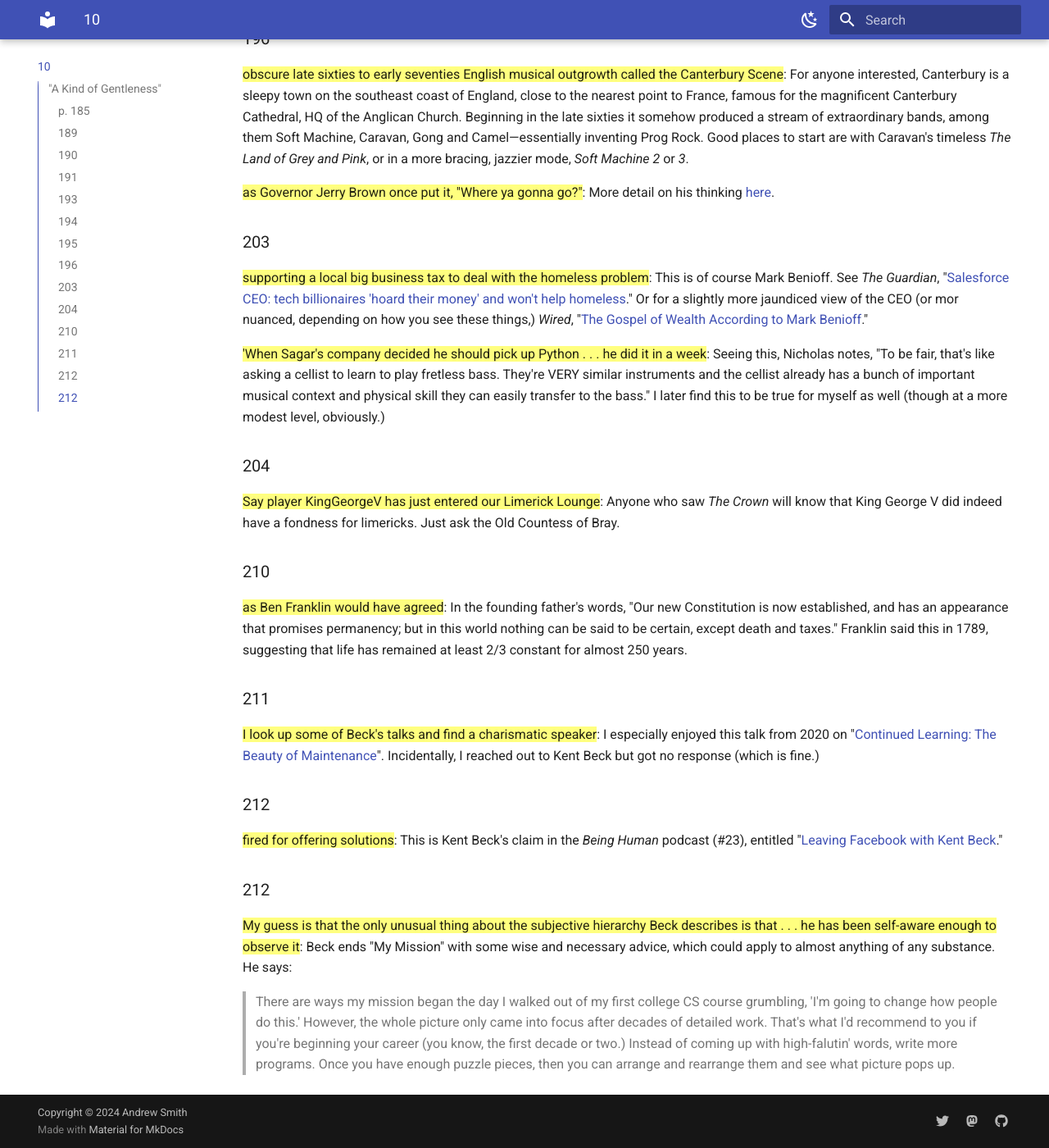
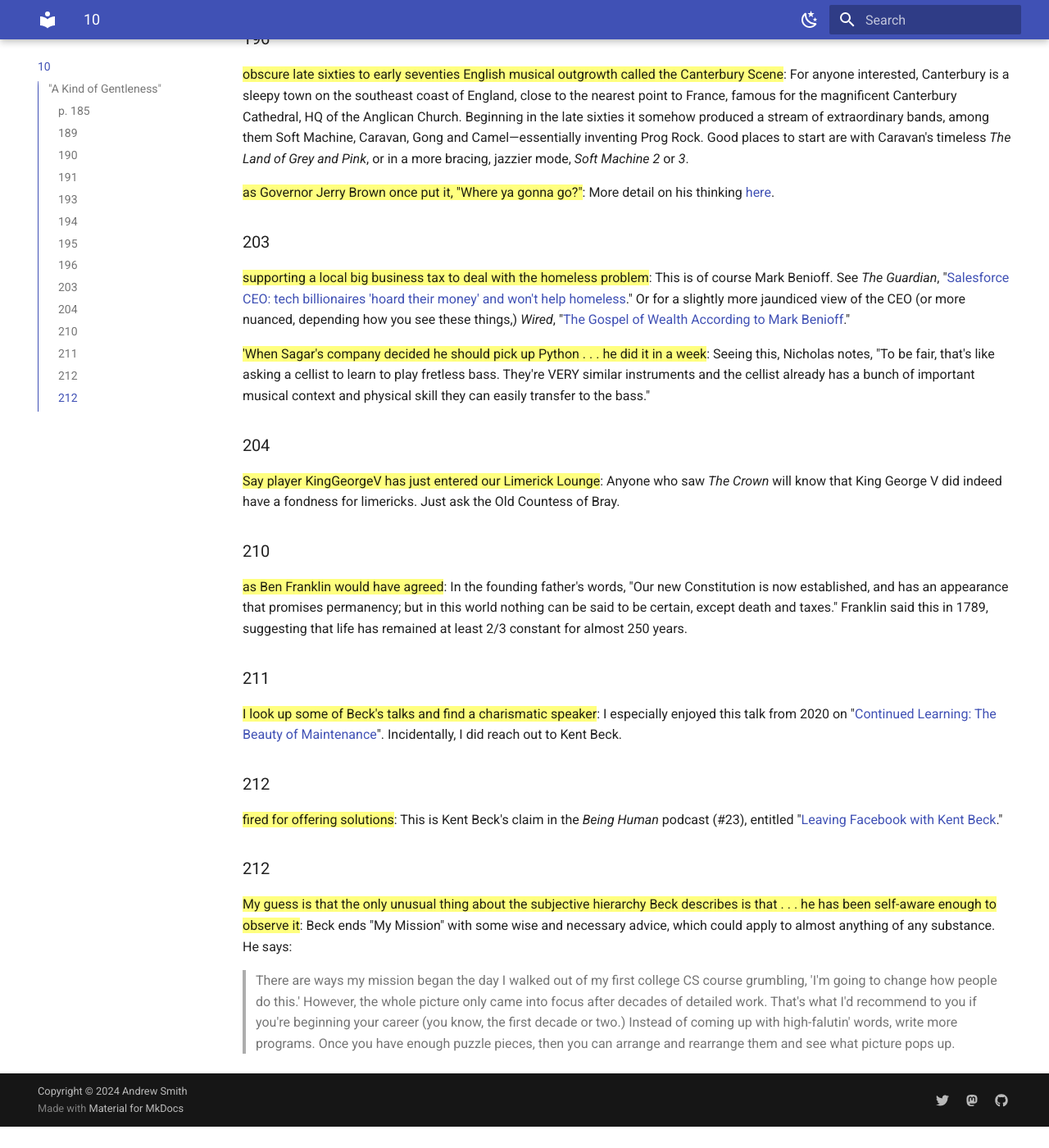
Before and after one commit to zappascout/devil_notes-sources, an MkDocs documentation site: the page built from docs/notes_10_devil.md, in a window 1280 px wide and 1400 px high, scrolled down 2411 px. Shown: the whole window at 82% size. Built offline with MkDocs 1.6.1 and Material for MkDocs 9.7.7, drawn with Linux system fonts in a browser that asks for light colours; after the commit the page ends 3785 px from its top, so only the background shows below that.

Commit message:
final tidies

```diff
--- a/docs/notes_10_devil.md
+++ b/docs/notes_10_devil.md
@@ -161,8 +161,8 @@
 problem==:
 This is of course Mark Benioff. See *The Guardian*,
 "[Salesforce CEO: tech billionaires 'hoard their money' and won't help
-homeless][beni]." Or for a slightly more jaundiced view of the CEO (or mor nuanced,
-depending on how you see these things,) *Wired*, "[The Gospel of Wealth
+homeless][beni]." Or for a slightly more jaundiced view of the CEO (or more nuanced,
+depending how you see these things,) *Wired*, "[The Gospel of Wealth
 According to Mark Benioff][beni2]."
 [beni]:https://www.theguardian.com/technology/2018/oct/17/salesforce-ceo-marc-benioff-san-francisco-homeless-interview>
 [beni2]:https://www.wired.com/story/gospel-of-wealth-according-to-marc-benioff/>\]
@@ -172,8 +172,7 @@
 Seeing this, Nicholas notes, "To be fair, that's like asking a cellist to learn to play fretless bass. They're
 VERY similar instruments and the cellist already has a bunch of
 important musical context and physical skill they can easily transfer to
-the bass." I later find this to be true for myself as well (though at a
-more modest level, obviously.)
+the bass."
 
 ###204
 ==Say player KingGeorgeV has just entered our Limerick Lounge==:
@@ -192,8 +191,8 @@
 ==I look up some of Beck's talks and find a charismatic
 speaker==:
 I especially enjoyed this talk from 2020 on "[Continued Learning: The
-Beauty of Maintenance][beauty]". Incidentally, I reached
-out to Kent Beck but got no response (which is fine.)
+Beauty of Maintenance][beauty]". Incidentally, I did reach
+out to Kent Beck.
 [beauty]:https://www.youtube.com/watch?v=3gib0hKYjB0
 
 ###212
```
